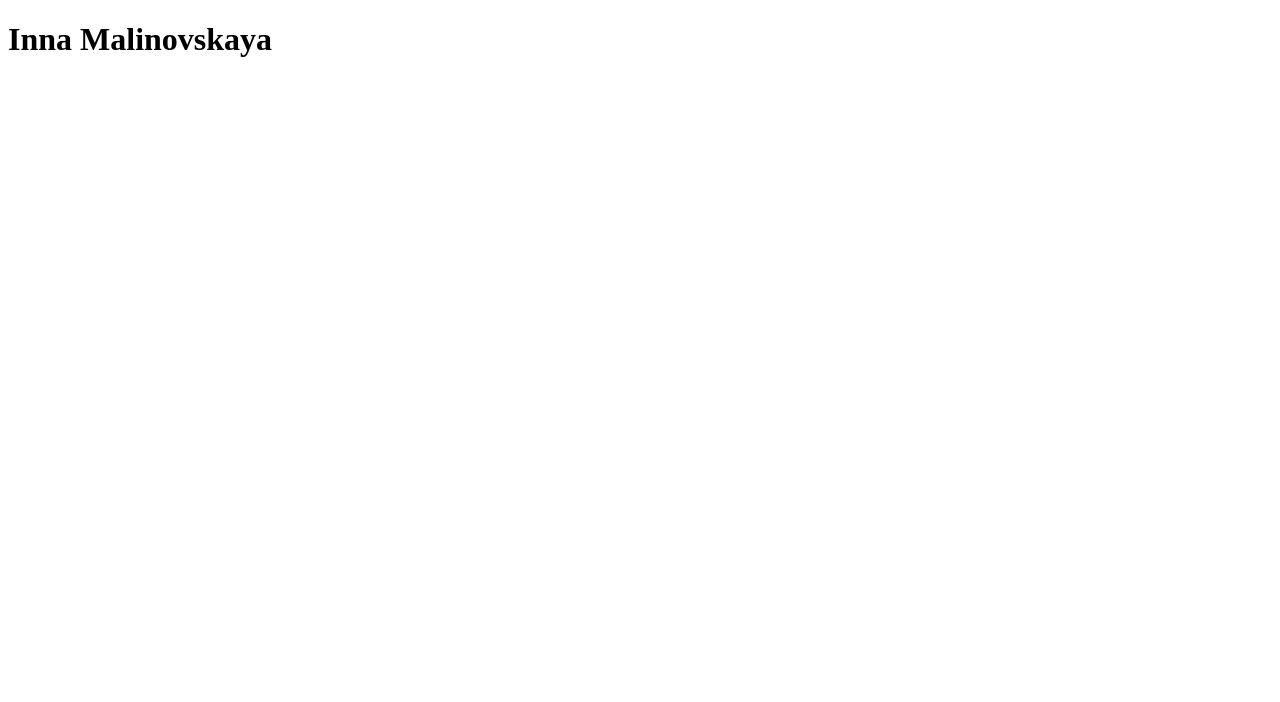
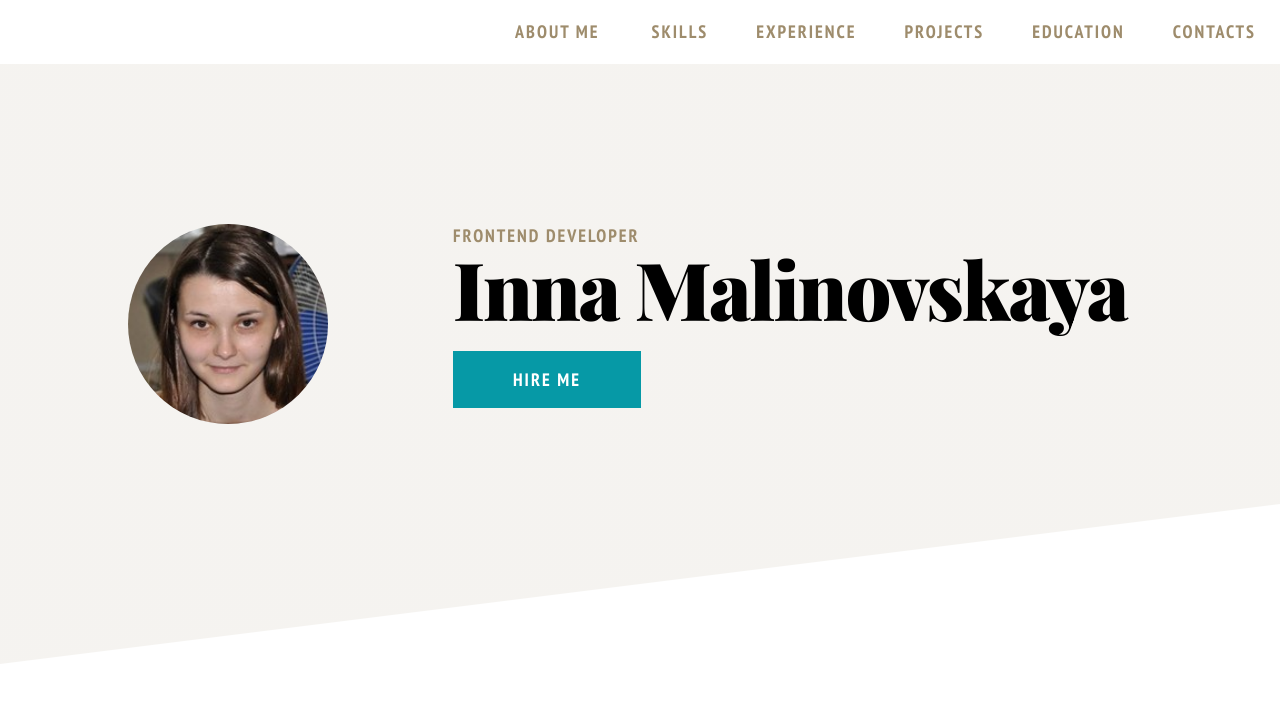
Before and after one commit to malinna13/rsschool-cv, a plain HTML site: page index.html in a window 1280 px wide. Drawn offline with nearby package versions, Linux system fonts and the light colour scheme.

Commit message:
feat: add header and profile section

```diff
--- a/index.html
+++ b/index.html
@@ -1,12 +1,68 @@
 <!DOCTYPE html>
 <html lang="en">
-<head>
-    <meta charset="UTF-8">
-    <meta http-equiv="X-UA-Compatible" content="IE=edge">
-    <meta name="viewport" content="width=device-width, initial-scale=1.0">
+  <head>
+    <meta charset="UTF-8" />
+    <meta http-equiv="X-UA-Compatible" content="IE=edge" />
+    <meta name="viewport" content="width=device-width, initial-scale=1.0" />
+    <link rel="preconnect" href="https://fonts.googleapis.com" />
+    <link rel="preconnect" href="https://fonts.gstatic.com" crossorigin />
+    <link
+      href="https://fonts.googleapis.com/css2?family=PT+Sans+Narrow:wght@400;700&family=Playfair+Display:wght@900&display=swap"
+      rel="stylesheet"
+    />
+    <link rel="apple-touch-icon" sizes="180x180" href="/apple-touch-icon.png" />
+    <link rel="icon" type="image/png" sizes="32x32" href="/favicon-32x32.png" />
+    <link rel="icon" type="image/png" sizes="16x16" href="/favicon-16x16.png" />
+    <link rel="manifest" href="/site.webmanifest" />
+    <link rel="stylesheet" href="style.css" />
     <title>CV</title>
-</head>
-<body>
-    <h1>Inna Malinovskaya</h1>
-</body>
+  </head>
+  <body>
+    <header>
+      <div class="container">
+        <nav class="nav">
+          <ul class="nav-list">
+            <li class="nav-item">
+              <a href="#summary" class="nav-link">About me</a>
+              <a href="#skills" class="nav-link">Skills</a>
+            </li>
+
+            <li class="nav-item">
+              <a href="#experience" class="nav-link">Experience</a>
+            </li>
+            <li class="nav-item">
+              <a href="#projects" class="nav-link">Projects</a>
+            </li>
+            <li class="nav-item">
+              <a href="#education" class="nav-link">Education</a>
+            </li>
+            <li class="nav-item">
+              <a href="#contacts" class="nav-link">Contacts</a>
+            </li>
+          </ul>
+        </nav>
+      </div>
+    </header>
+    <main>
+      <div class="container">
+        <section id="profile">
+          <div class="wrapper">
+            <img
+              class="profile-img"
+              src="assets/img/inna.jpeg"
+              alt="Inna Malinovskaya"
+            />
+            <div class="profile-text">
+              <h3 class="sub-header">Frontend Developer</h3>
+              <h1 class="main-header">Inna Malinovskaya</h1>
+              <a class="button" href="#contacts">Hire me</a>
+            </div>
+          </div>
+        </section>
+      </div>
+    </main>
+    <footer>
+      <div class="container"></div>
+    </footer>
+  </body>
 </html>
--- a/style.css
+++ b/style.css
@@ -1,3 +1,109 @@
+* {
+  margin: 0;
+  padding: 0;
+  box-sizing: border-box;
+}
+
+html {
+  scroll-behavior: smooth;
+}
+
+a {
+  text-decoration: none;
+}
+
+.container {
+  max-width: 1280px;
+  margin: 0 auto;
+}
+
+.wrapper {
+  width: 80%;
+  margin: 0 auto;
+}
+
+header {
+  position: sticky;
+  top: 0;
+  z-index: 100;
+  background: #ffffff;
+}
+
+.nav-list {
+  display: flex;
+  justify-content: flex-end;
+  align-items: center;
+  list-style: none;
+}
+
+.nav-link {
+  padding: 0 24px;
+  font-family: "PT Sans Narrow", sans-serif;
+  line-height: 64px;
+  font-weight: bold;
+  font-size: 18px;
+  letter-spacing: 2px;
+  text-transform: uppercase;
+  color: #9e8c6c;
+  transition: all 0.3s;
+}
+.nav-link:hover {
+  color: #635846;
+  text-shadow: 0 2px 15px rgba(0, 0, 0, 0.1);
+  text-decoration: underline;
+}
+
 h1 {
-  color: darkslategray;
+  font-family: "Playfair Display", serif;
+  font-weight: 900;
+  font-size: 80px;
+  line-height: 80px;
+  letter-spacing: -2.17241px;
+  margin-bottom: 40px;
 }
+h3 {
+  font-family: "PT Sans Narrow", sans-serif;
+  font-weight: bold;
+  font-size: 18px;
+  line-height: 24px;
+  letter-spacing: 2px;
+  text-transform: uppercase;
+  color: #9e8c6c;
+}
+p {
+  font-family: "PT Sans Narrow", sans-serif;
+}
+.container #profile {
+  height: 75vh;
+  background: linear-gradient(
+    to top,
+    rgba(158, 140, 108, 0.1),
+    rgba(158, 140, 108, 0.1)
+  );
+  background-size: cover;
+  background-position: top;
+  clip-path: polygon(0 0, 100% 0, 100% 55vh, 0 100%);
+}
+#profile .wrapper {
+  display: flex;
+  gap: 125px;
+  padding-top: 160px;
+}
+
+.profile-img {
+  width: 200px;
+  height: 200px;
+  border-radius: 175px;
+}
+
+#profile a {
+  font-family: PT Sans Narrow;
+  font-weight: bold;
+  font-size: 18px;
+  line-height: 24px;
+  letter-spacing: 2px;
+  text-transform: uppercase;
+  color: #ffffff;
+  background: #0699a6;
+  padding: 17px 60px;
+}
```
Also changed, not shown: assets/ico/android-chrome-192x192.png (added), assets/ico/android-chrome-512x512.png (added), assets/ico/apple-touch-icon.png (added), assets/ico/favicon-16x16.png (added), assets/ico/favicon-32x32.png (added), assets/ico/favicon.ico (added), assets/ico/site.webmanifest (added), assets/img/inna.jpeg (added), assets/img/rs_school_js.svg (added).
